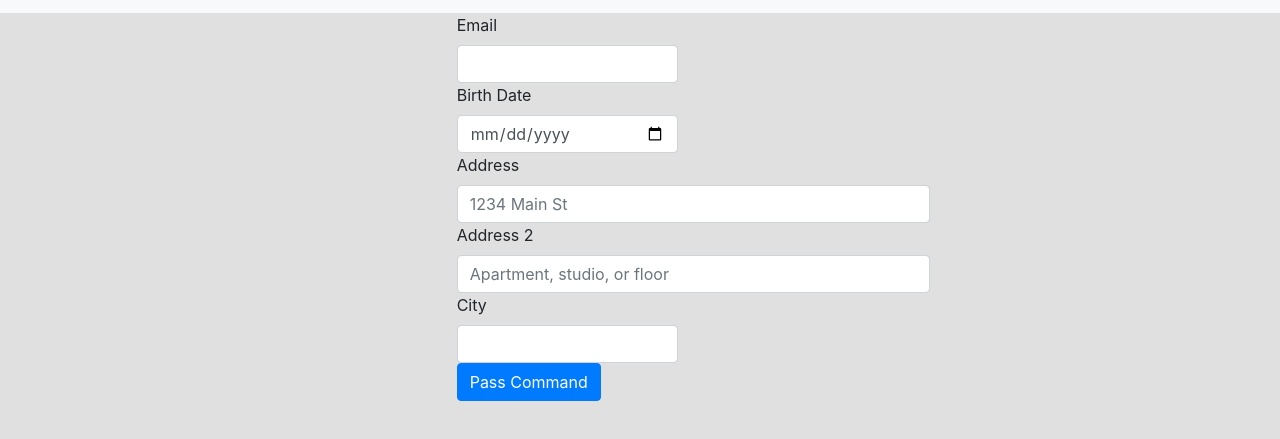
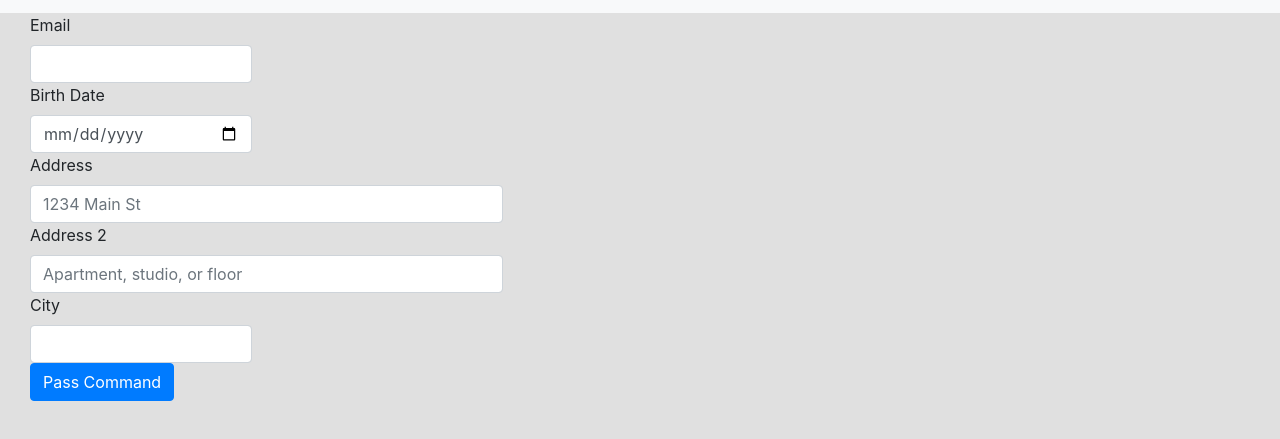
Before and after one commit to Ekmah/Projet_5_Thomas_Poupinet_v2, a plain HTML site: page frontend/panier.html in a window 1280 px wide. Shown: the part 59-498 px from the top of the page. Drawn offline with nearby package versions, Linux system fonts and the light colour scheme.

Commit message:
responsive fix

```diff
--- a/frontend/panier.html
+++ b/frontend/panier.html
@@ -36,7 +36,7 @@
 
         </section> -->
         <main style="display: flex !important; flex-wrap: wrap;">
-            <div class="col-sm-4" id="mainContent">
+            <div class="" id="mainContent">
 
             </div>
             <form class="col-sm-5 g-3">
```
